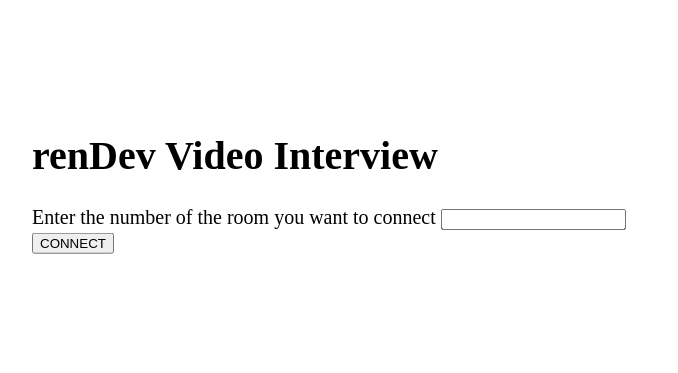
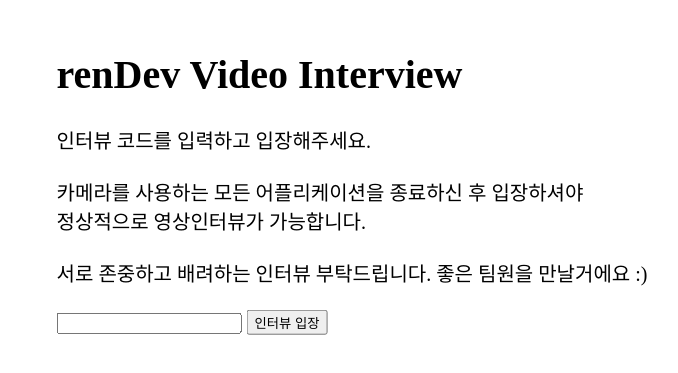
Before and after one commit to alpha-fly/prac_Vchat, a website: page public/index.html in a window 1280 px wide. Shown: the part 141-514 px from the top of the page, without its empty margins (288-966 px from the left). Drawn offline with nearby package versions, Linux system fonts and the light colour scheme; no server answers.

Commit message:
Fix : 인터뷰 인트로 메시지 수정

```diff
--- a/public/index.html
+++ b/public/index.html
@@ -48,9 +48,17 @@
   <body>
     <div id="room-selection-container" class="centered">
       <h1>renDev Video Interview</h1>
-      <label>Enter the number of the room you want to connect</label>
+
+      <label>인터뷰 코드를 입력하고 입장해주세요.</label><br>
+      <br>
+      <label>카메라를 사용하는 모든 어플리케이션을 종료하신 후 입장하셔야</label><br>
+      <label>정상적으로 영상인터뷰가 가능합니다.</label><br>
+      <br>
+      <label>서로 존중하고 배려하는 인터뷰 부탁드립니다. 좋은 팀원을 만날거에요 :)</label><br>
+      <br>
+
       <input id="room-input" type="text" />
-      <button id="connect-button">CONNECT</button>
+      <button id="connect-button">인터뷰 입장</button>
     </div>
 
     <div id="video-chat-container" class="video-position" style="display:none">
```
